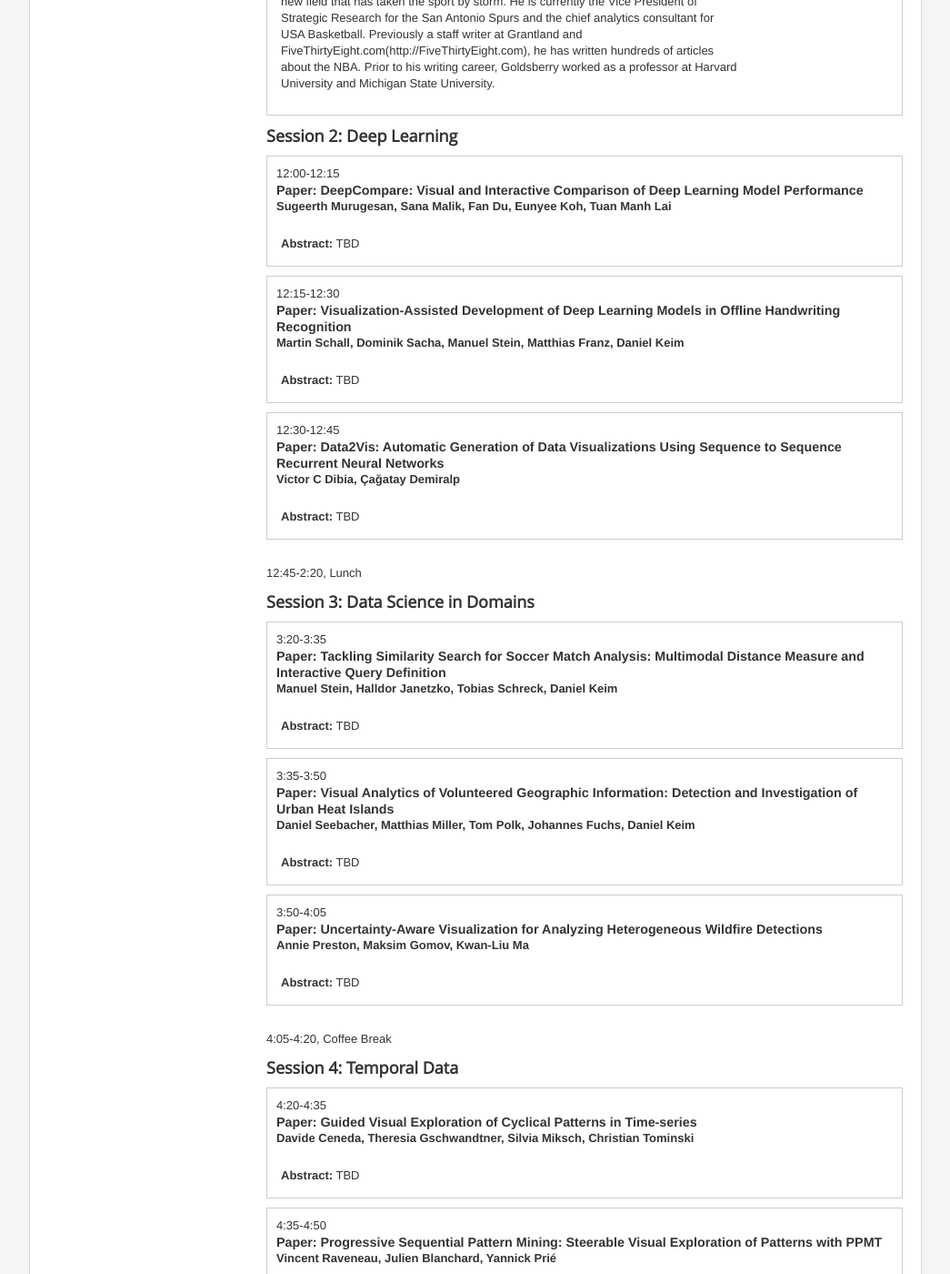
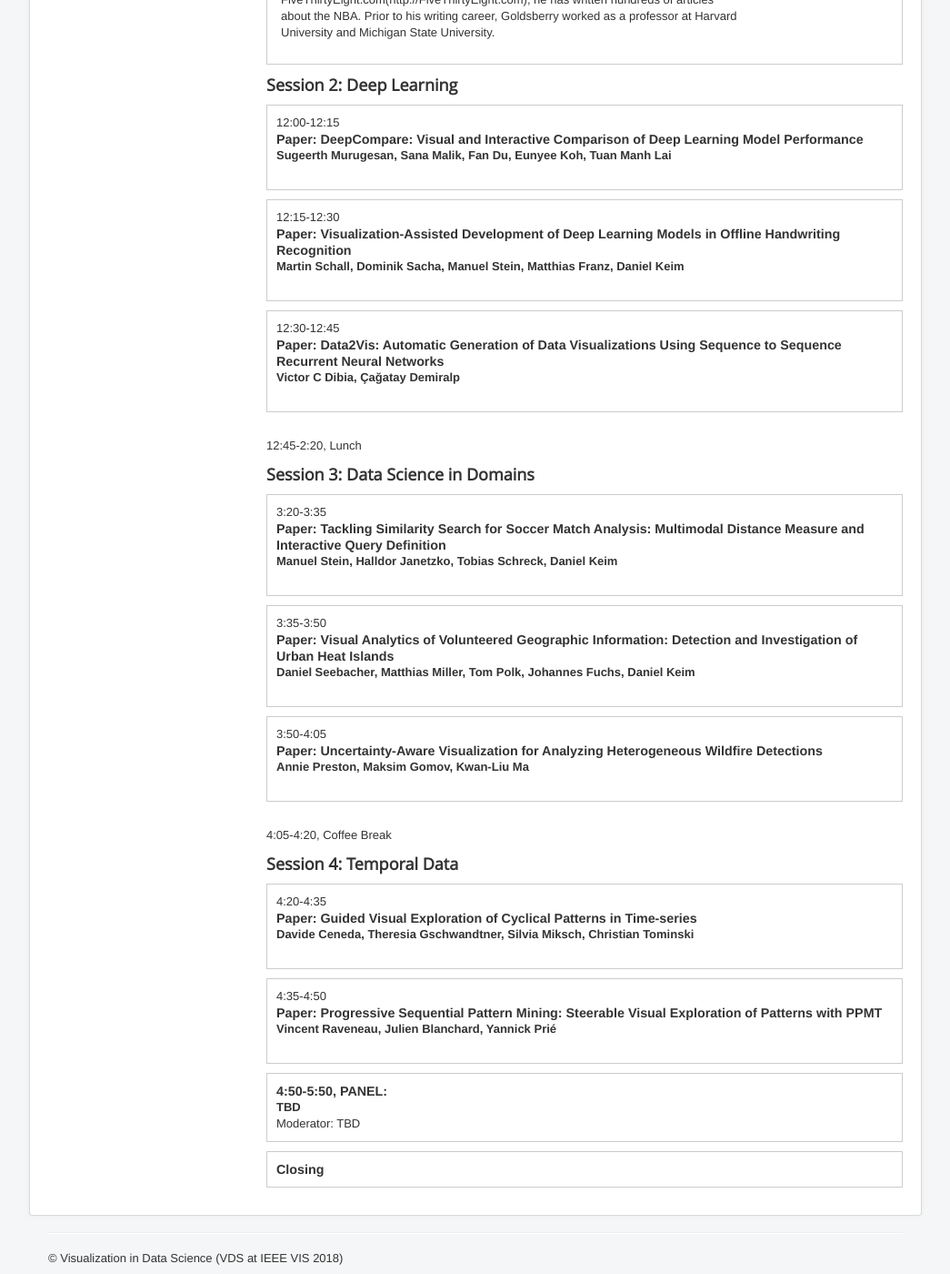
Before and after one commit to visualdatascience/2018, a Jekyll site: the page built from program.md, in a window 1280 px wide and 1400 px high, scrolled down 1915 px. Shown: the whole window at 91% size, without its empty margins (117-1162 px from the left). Built offline with Jekyll 4.4.1, drawn with Linux system fonts in a browser that asks for light colours; some of the changed text lies outside the part shown.

Commit message:
removed abs

```diff
--- a/_includes/paper.html
+++ b/_includes/paper.html
@@ -9,7 +9,7 @@
     <!--div><span class="tspeaker"><a href="{{talk.link}}">Download Preprint</a></span></div-->
 
     <br>
-    <div class="tabstract"><b>Abstract:</b> {{talk.abstract}}</div>
+    <!--div class="tabstract"><b>Abstract:</b> {{talk.abstract}}</div-->
     <!--   <div class="tbio"><b>Speaker Bio:</b> {{talk.bio}}</div>
        -->
 </div>
```
